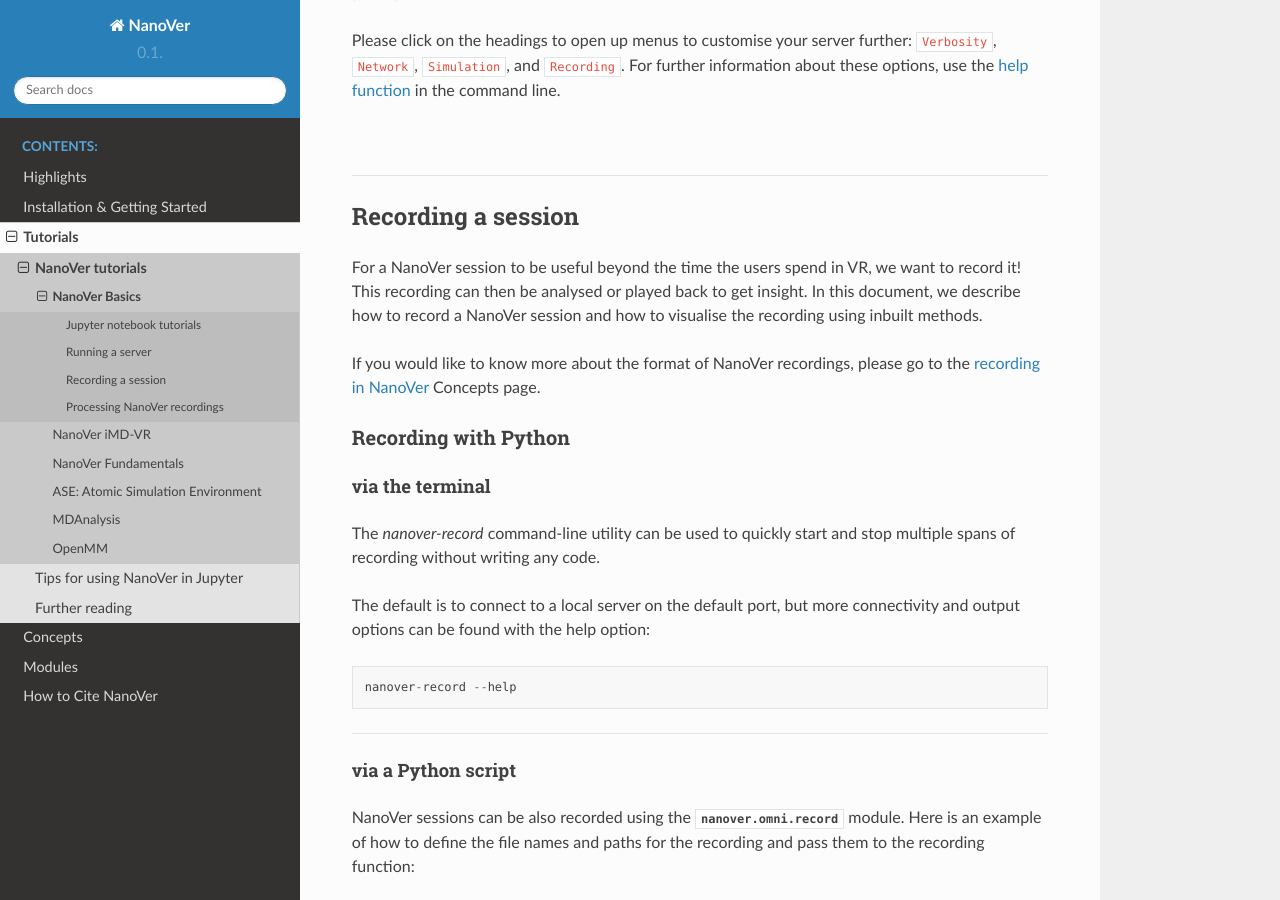
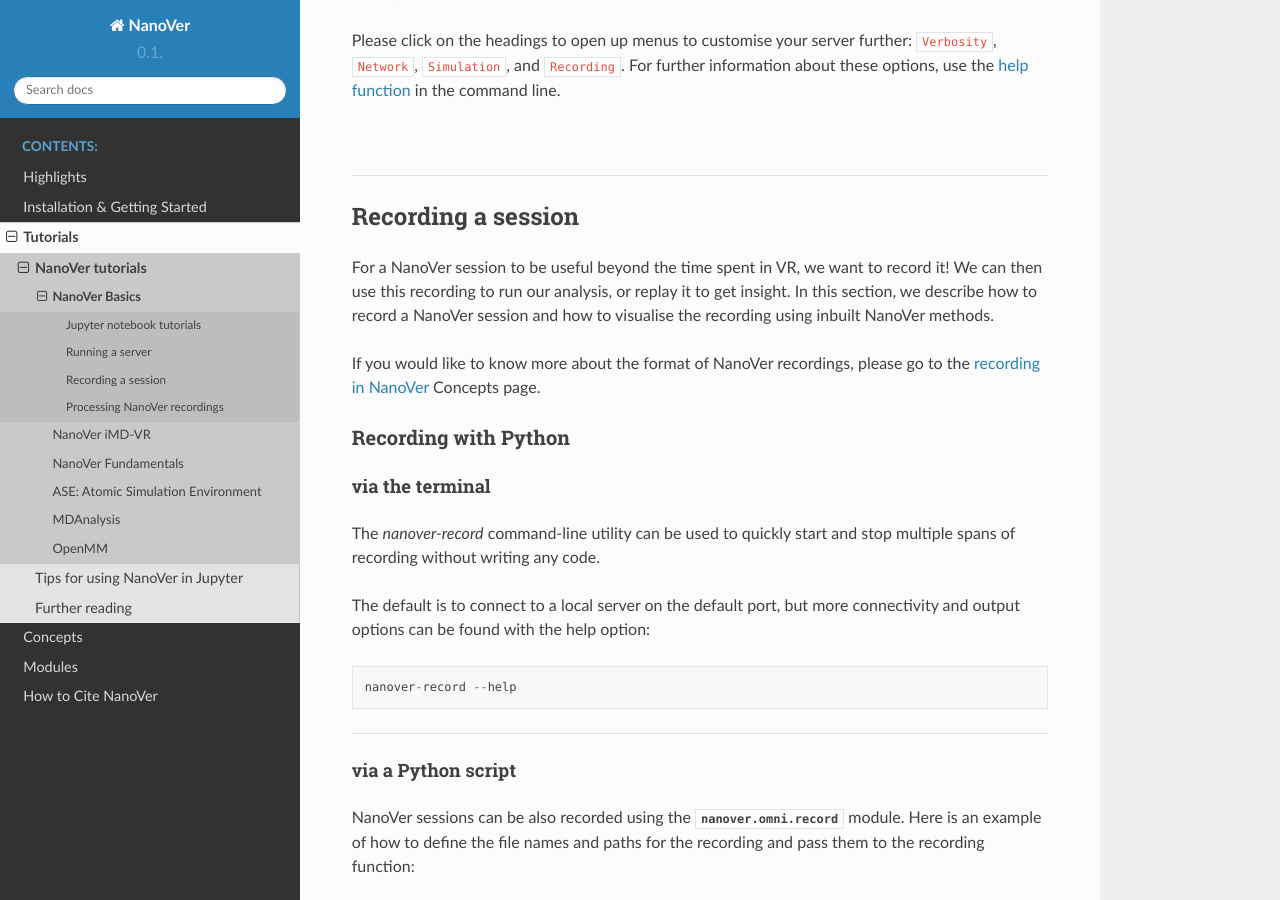
Before and after one commit to IRL2/nanover-docs, a Sphinx documentation site: the page built from source/tutorials/basics.rst, in a window 1280 px wide and 900 px high, scrolled down 5803 px. Built offline with Sphinx 7.4.7 and the Read the Docs theme 3.1.0, drawn with Linux system fonts in a browser that asks for light colours; pages that are not in the unit, such as notebooks, are missing from menus; the version number could not be read and is left out.

Commit message:
Update basics.rst
Update wording to make sense on the new page.

```diff
--- a/source/tutorials/basics.rst
+++ b/source/tutorials/basics.rst
@@ -243,9 +243,10 @@
 Recording a session
 ###################
 
-For a NanoVer session to be useful beyond the time the users spend in VR, we want to record it!
-This recording can then be analysed or played back to get insight.
-In this document, we describe how to record a NanoVer session and how to visualise the recording using inbuilt methods.
+For a NanoVer session to be useful beyond the time spent in VR, we want to record it!
+We can then use this recording to run our analysis, or replay it to get insight.
+In this section, we describe how to record a NanoVer session and how to visualise the recording using inbuilt NanoVer
+methods.
 
 If you would like to know more about the format of NanoVer recordings, please go to the
 :ref:`recording in NanoVer <recordinginnanover>` Concepts page.
```
